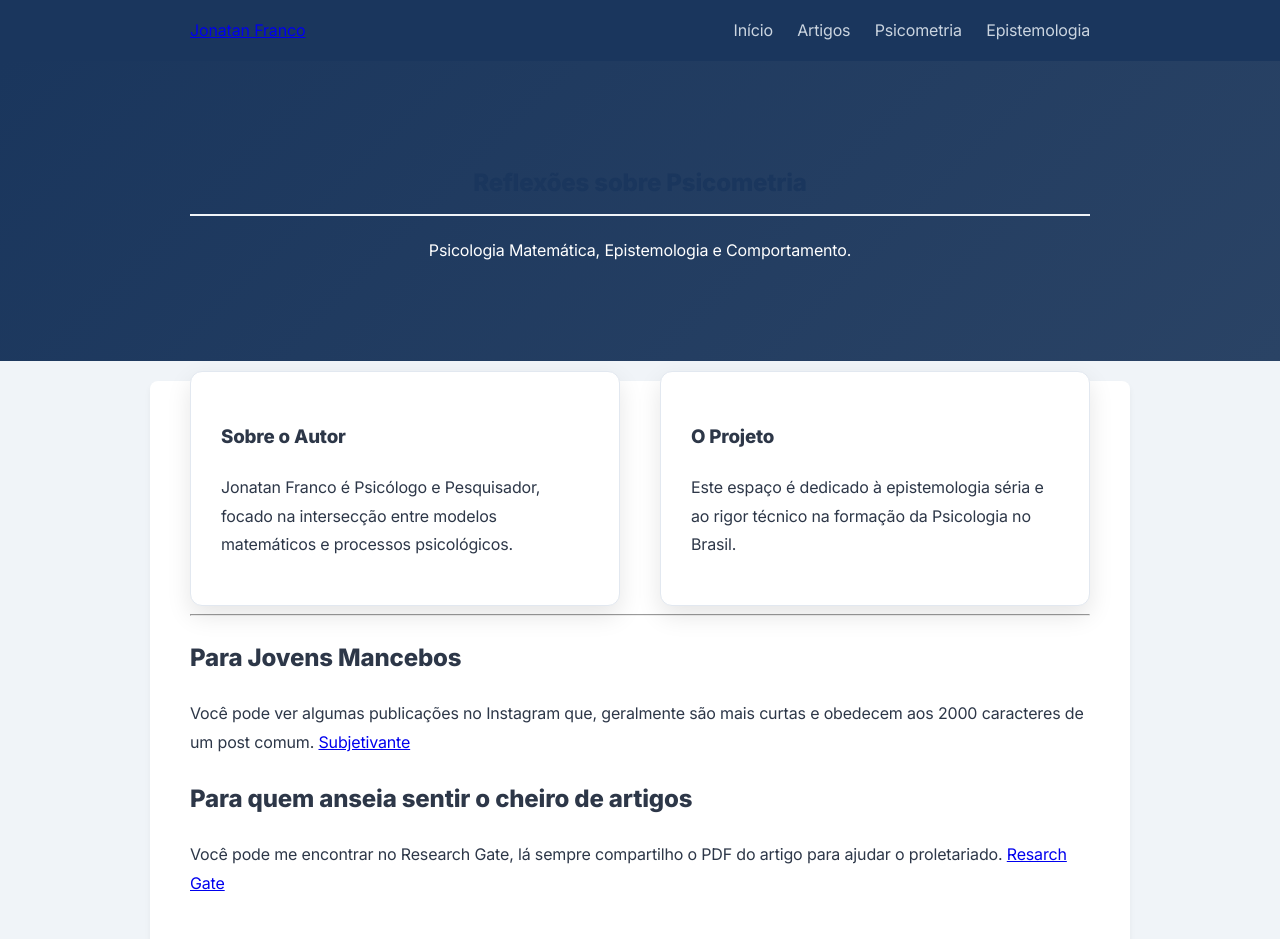
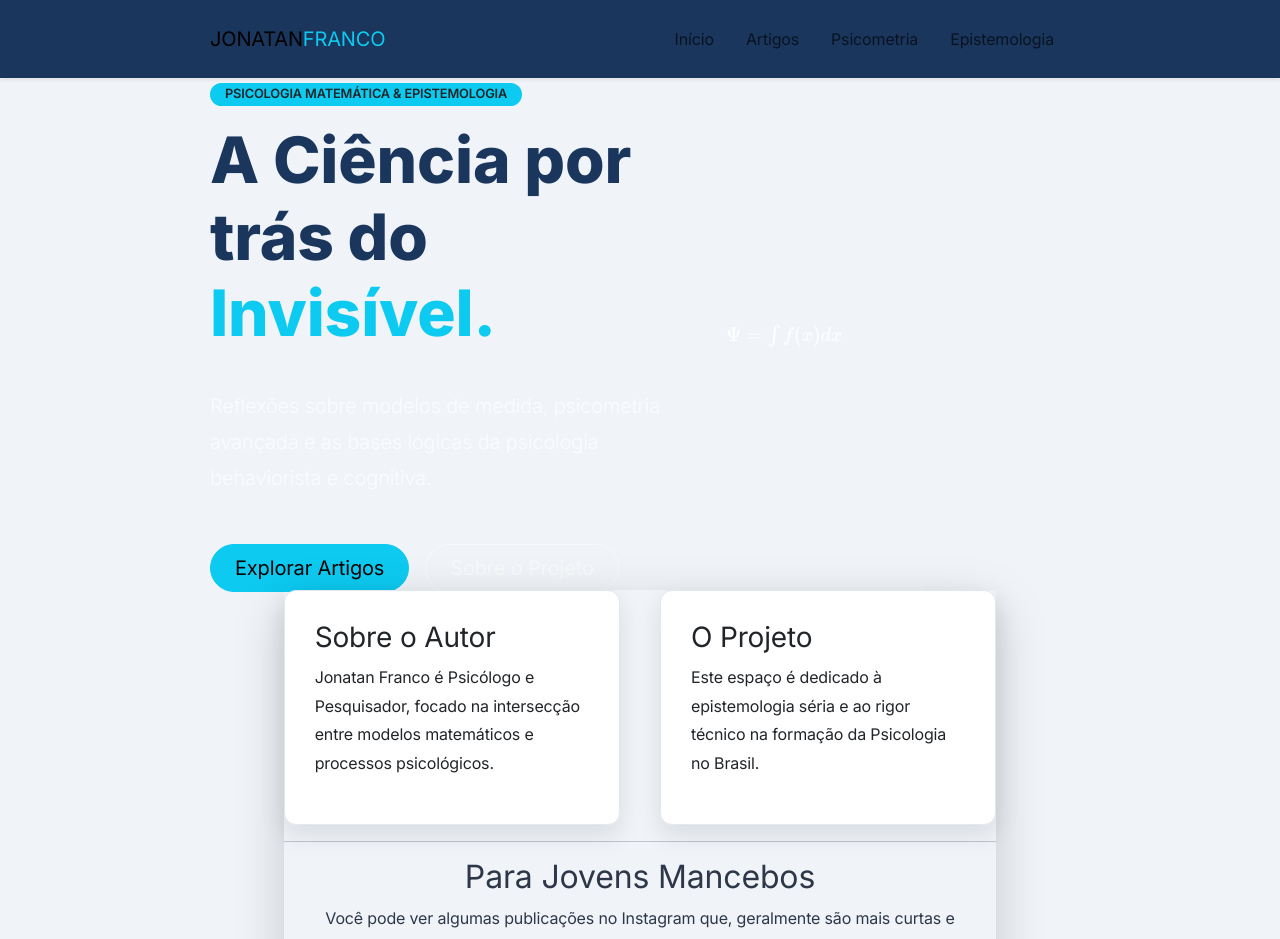
Before and after one commit to jonatan-franco/jonatan-franco.github.io, a Jekyll site: the page built from index.md, in a window 1280 px wide and 1400 px high. Shown: the top 939 px of the window. Built offline with Jekyll 4.4.1, drawn with Linux system fonts in a browser that asks for light colours; some of the changed text lies outside the part shown.

Commit message:
Refactor layout and enhance header with Bootstrap

```diff
--- a/_layouts/default.html
+++ b/_layouts/default.html
@@ -1,9 +1,12 @@
 <!DOCTYPE html>
-<html lang="pt-BR">
+<html lang="pt-BR" data-bs-theme="light">
 <head>
   <meta charset="UTF-8">
   <meta name="viewport" content="width=device-width, initial-scale=1">
   <title>{{ page.title }} | Jonatan Franco</title>
+
+  <link href="https://cdn.jsdelivr.net/npm/bootstrap@5.3.0/dist/css/bootstrap.min.css" rel="stylesheet">
+  <link href="https://fonts.googleapis.com/css2?family=Inter:wght@300;400;600;800&display=swap" rel="stylesheet">
   <link rel="stylesheet" href="{{ '/assets/css/style.css' | relative_url }}">
 
   <script>
@@ -13,54 +16,59 @@
 </head>
 <body>
 
-  <header class="navbar">
-    <nav class="container">
-      <a href="{{ '/' | relative_url }}" class="nav-logo">Jonatan Franco</a>
-      <div class="nav-links">
-        <a href="{{ '/' | relative_url }}">Início</a>
-        <a href="/artigos">Artigos</a>
-        <a href="/psicometria">Psicometria</a>
-        <a href="/epistemologia">Epistemologia</a>
+  <nav class="navbar navbar-expand-lg sticky-top shadow-sm">
+    <div class="container">
+      <a class="navbar-brand fw-800" href="{{ '/' | relative_url }}">
+        JONATAN<span class="text-info">FRANCO</span>
+      </a>
+      <div class="navbar-nav ms-auto">
+        <a class="nav-link px-3" href="{{ '/' | relative_url }}">Início</a>
+        <a class="nav-link px-3" href="/artigos">Artigos</a>
+        <a class="nav-link px-3" href="/psicometria">Psicometria</a>
+        <a class="nav-link px-3" href="/epistemologia">Epistemologia</a>
       </div>
-    </nav>
-  </header>
+    </div>
+  </nav>
 
   {% if page.url == "/" %}
-  <section class="hero">
+  <header class="hero-section text-white d-flex align-items-center">
     <div class="container">
-      <h1>Reflexões sobre Psicometria</h1>
-      <p>Psicologia Matemática, Epistemologia e Comportamento.</p>
+      <div class="row align-items-center">
+        <div class="col-lg-7">
+          <span class="badge rounded-pill bg-info text-dark mb-3">Psicologia Matemática & Epistemologia</span>
+          <h1 class="display-3 fw-bold mb-4">A Ciência por trás do <span class="text-info">Invisível.</span></h1>
+          <p class="lead mb-5 opacity-75">Reflexões sobre modelos de medida, psicometria avançada e as bases lógicas da psicologia behaviorista e cognitiva.</p>
+          <div class="d-flex gap-3">
+            <a href="/artigos" class="btn btn-info btn-lg px-4 rounded-pill fw-600">Explorar Artigos</a>
+            <a href="#sobre" class="btn btn-outline-light btn-lg px-4 rounded-pill">Sobre o Projeto</a>
+          </div>
+        </div>
+        <div class="col-lg-5 d-none d-lg-block">
+            <div class="hero-art-container">
+                <div class="math-overlay">$\Psi = \int f(x) dx$</div>
+            </div>
+        </div>
+      </div>
     </div>
-  </section>
+  </header>
   {% endif %}
 
-  <main class="container content-area">
-    <article>
-      {{ content }}
-    </article>
+  <main class="container py-5">
+    <div class="row justify-content-center">
+      <div class="col-lg-10">
+        <section class="content-card shadow-lg">
+          {{ content }}
+        </section>
+      </div>
+    </div>
   </main>
 
-  <footer>
-    <div class="container">
-      <p>&copy; {{ site.time | date: '%Y' }} Jonatan Franco - Psicólogo & Pesquisador</p>
+  <footer class="py-5 bg-dark text-white-50 mt-5">
+    <div class="container text-center">
+      <p class="mb-0">&copy; {{ site.time | date: '%Y' }} Jonatan Franco. Desenvolvido com rigor estatístico.</p>
     </div>
   </footer>
 
+  <script src="https://cdn.jsdelivr.net/npm/bootstrap@5.3.0/dist/js/bootstrap.bundle.min.js"></script>
 </body>
 </html>
-<section class="hero-modern">
-  <div class="container hero-grid">
-    <div class="hero-text">
-      <span class="badge">Psicologia Matemática & Epistemologia</span>
-      <h1>Explorando a <span class="highlight">Estrutura Invariante</span> da Mente</h1>
-      <p>Reflexões rigorosas sobre psicometria, modelos latentes e a lógica do comportamento.</p>
-      <div class="hero-buttons">
-        <a href="/artigos" class="btn-primary">Ler Artigos</a>
-        <a href="#sobre" class="btn-secondary">Sobre o Projeto</a>
-      </div>
-    </div>
-    <div class="hero-image">
-      <img src="https://raw.githubusercontent.com/jonatan-franco/jonatan-franco.github.io/main/assets/img/brain-tech.svg" alt="Neuro-Math" onerror="this.src='https://img.icons8.com/illustrations/external-abstract-brain-geometry.png'">
-    </div>
-  </div>
-</section>
```
